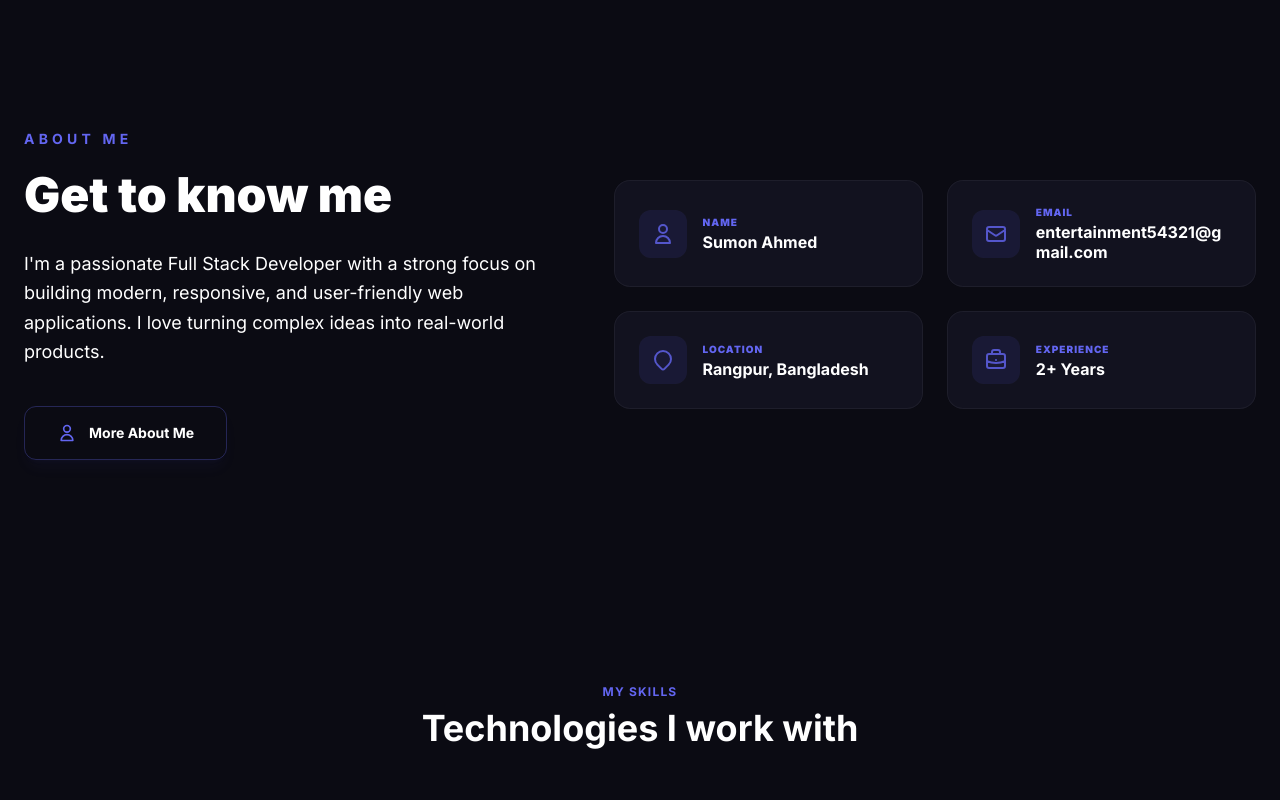
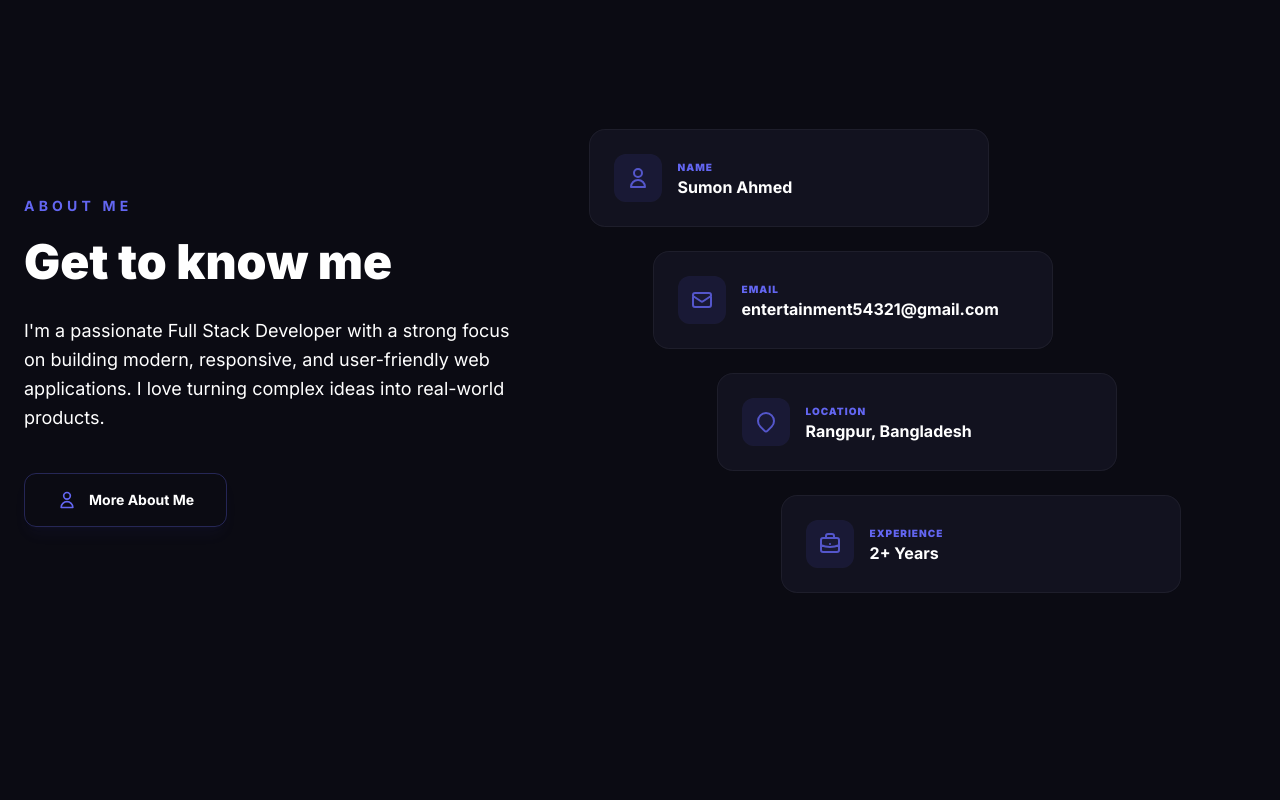
Before and after one commit to sumon-ahmed-ss-550/Personal-web, a Next.js app: page / in a window 1280 px wide. Shown: the part 820-1620 px from the top of the page. Built offline with nearby package versions, Linux system fonts and the light colour scheme.

Commit message:
Responsive abaout section

```diff
--- a/src/components/About.jsx
+++ b/src/components/About.jsx
@@ -42,7 +42,7 @@ export default function About() {
               </motion.div>
             </motion.div>
 
-            <div className="w-full md:w-[55%] grid grid-cols-1 sm:grid-cols-2 lg:grid-cols-2 gap-4 md:gap-6">
+            <div className="w-full md:w-[60%] flex flex-col gap-4 md:gap-6 items-start">
               {[
                 { label: 'Name', value: 'Sumon Ahmed', icon: 'M16 7a4 4 0 11-8 0 4 4 0 018 0zM12 14a7 7 0 00-7 7h14a7 7 0 00-7-7z' },
                 { label: 'Email', value: 'entertainment54321@gmail.com', icon: 'M3 8l7.89 5.26a2 2 0 002.22 0L21 8M5 19h14a2 2 0 002-2V7a2 2 0 00-2-2H5a2 2 0 00-2 2v10a2 2 0 002 2z' },
@@ -51,12 +51,15 @@ export default function About() {
               ].map((card, i) => (
                 <motion.div
                   key={i}
-                  initial={{ opacity: 0, y: 20 }}
-                  whileInView={{ opacity: 1, y: 0 }}
+                  initial={{ opacity: 0, x: 20 }}
+                  whileInView={{ opacity: 1, x: 0 }}
                   viewport={{ once: true, margin: "-50px" }}
                   transition={{ duration: 0.5, delay: i * 0.15 }}
                   whileHover={{ y: -5, scale: 1.02, borderColor: 'rgba(var(--primary-rgb), 0.3)' }}
-                  className="card-glass p-5 md:p-6 rounded-2xl flex flex-row items-center gap-4 transition-all border border-white/5 shadow-xl shadow-black/20 overflow-hidden"
+                  className="card-glass p-5 md:p-6 rounded-2xl flex flex-row items-center gap-4 transition-all border border-white/5 shadow-xl shadow-black/20 overflow-hidden w-full lg:w-[400px] lg:ml-[var(--offset)]"
+                  style={{
+                    '--offset': `${i * 5}vw`,
+                  }}
                 >
                   <div className="flex-shrink-0 w-12 h-12 bg-brand-primary/10 rounded-xl flex items-center justify-center text-brand-primary/80">
                     <svg className="h-6 w-6" fill="none" stroke="currentColor" viewBox="0 0 24 24">
--- a/src/components/Projects.jsx
+++ b/src/components/Projects.jsx
@@ -66,7 +66,7 @@ export default function Projects() {
           </motion.div>
         </div>
 
-        <div className="grid grid-cols-1 md:grid-cols-3 gap-8">
+        <div className="grid grid-cols-1 md:grid-cols-2 lg:grid-cols-3 gap-8">
           {projects.map((project, i) => (
             <motion.div
               key={project.title}
@@ -75,7 +75,9 @@ export default function Projects() {
               viewport={{ once: true, margin: "-100px" }}
               transition={{ duration: 0.7, delay: i * 0.2 }}
               whileHover={{ y: -10 }}
-              className="card-glass rounded-3xl overflow-hidden group border border-white/5"
+              className={`card-glass rounded-3xl overflow-hidden group border border-white/5 ${
+                i === 2 ? 'md:col-span-2 lg:col-span-1 md:max-w-[calc(50%-16px)] md:mx-auto lg:max-w-none lg:mx-0' : ''
+              }`}
             >
               <div className="h-56 overflow-hidden relative">
                 <Image
```
